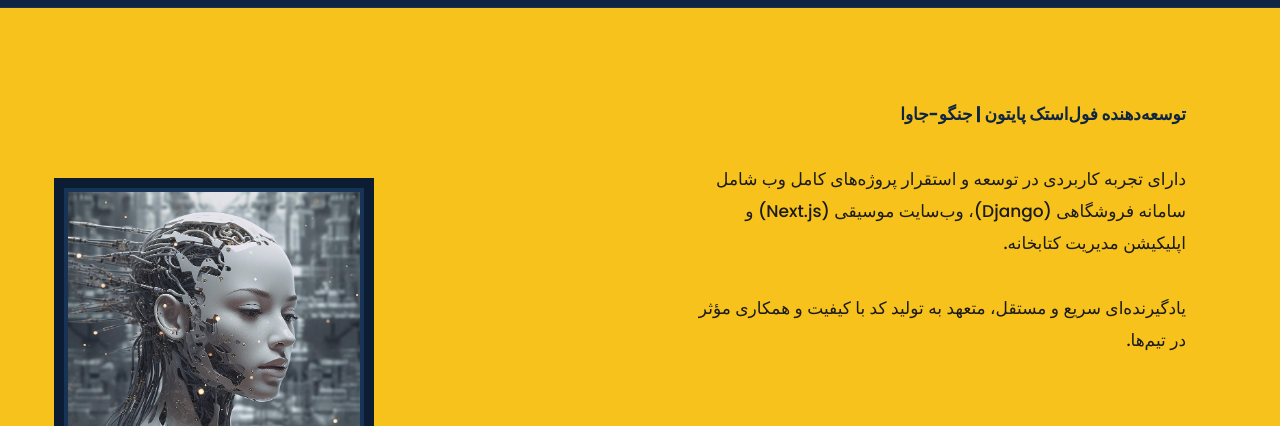
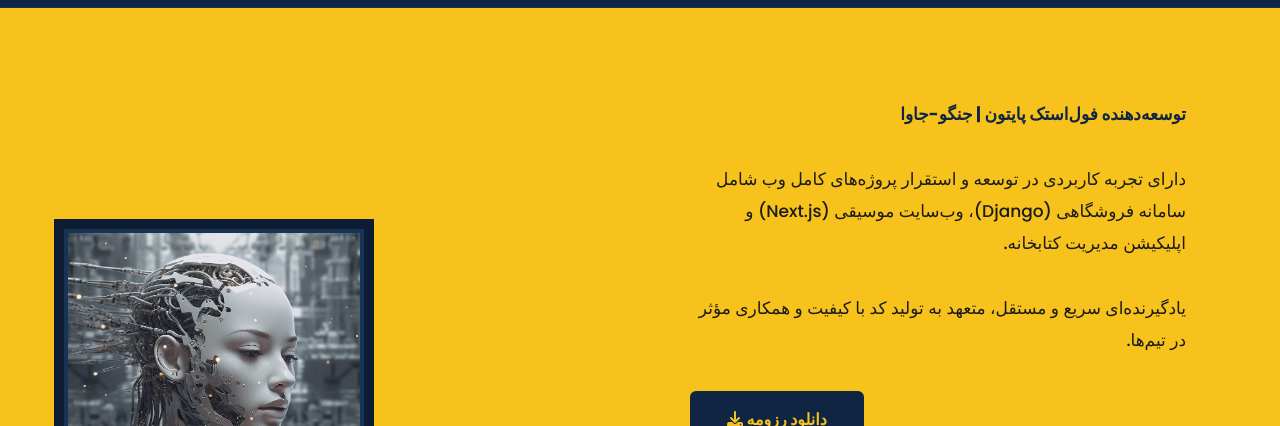
Before and after one commit to mohebi-dev/mohebi-dev.github.io, a plain HTML site: page index.html in a window 1280 px wide. Shown: the part 75-501 px from the top of the page. Drawn offline with nearby package versions, Linux system fonts and the light colour scheme; a small style sheet from the web is missing.

Commit message:
Add resume download button

```diff
--- a/index.html
+++ b/index.html
@@ -83,7 +83,7 @@
       color: var(--yellow);
     }
 
-    /* 🟡 دکمه همبرگر - کاملاً اصلاح شد */
+    /*  دکمه همبرگر   */
     .nav-icon {
       width: 42px;
       height: 42px;
@@ -207,7 +207,7 @@
       font-weight: 500;
     }
 
-    /* Design Section - کاملاً بازنویسی شده */
+    /* Design Section  */
     .design-section {
       background: var(--bg-dark);
       padding: 80px 0;
@@ -1033,7 +1033,7 @@
 
     @media (max-width: 768px) {
 
-      /* بخش Gallery موبایل - اصلاح شده */
+      /* بخش Gallery موبایل -  */
       .gallery-section {
         padding: 60px 0;
         overflow: hidden;
@@ -1694,6 +1694,23 @@
             <br><br>
             یادگیرنده‌ای سریع و مستقل، متعهد به تولید کد با کیفیت و همکاری مؤثر در تیم‌ها.
           </p>
+          <a href="assets/resume.pdf" download style="
+     display: inline-block;
+     margin-top: 25px;
+     background: #0f2543;
+     color: #f6c21b;
+     padding: 14px 35px;
+     border-radius: 6px;
+     font-weight: 700;
+     font-size: 16px;
+     text-decoration: none;
+     font-family: 'Vazirmatn', 'Poppins', sans-serif;
+     transition: all 0.3s ease;
+     border: 2px solid #0f2543;
+   " onmouseover="this.style.background='#f6c21b'; this.style.color='#0f2543';"
+            onmouseout="this.style.background='#0f2543'; this.style.color='#f6c21b';">
+            <i class="fas fa-download"></i> دانلود رزومه
+          </a>
         </div>
       </div>
     </div>
@@ -1777,7 +1794,7 @@
 
         <!-- پروژه ۳: فروشگاه موسیقی -->
         <div class="gallery-item" onclick="openProjectModal('فروشگاه موسیقی')">
-          <img src="images/projects/music-shop/Full-Stack Music Shop.png"فروشگاه موسیقی">
+          <img src="images/projects/music-shop/Full-Stack Music Shop.png" فروشگاه موسیقی">
           <div class="gallery-overlay">
             <h3>فروشگاه موسیقی</h3>
             <p>Django · Python · Bootstrap</p>
```
Also changed, not shown: 1 other file.
